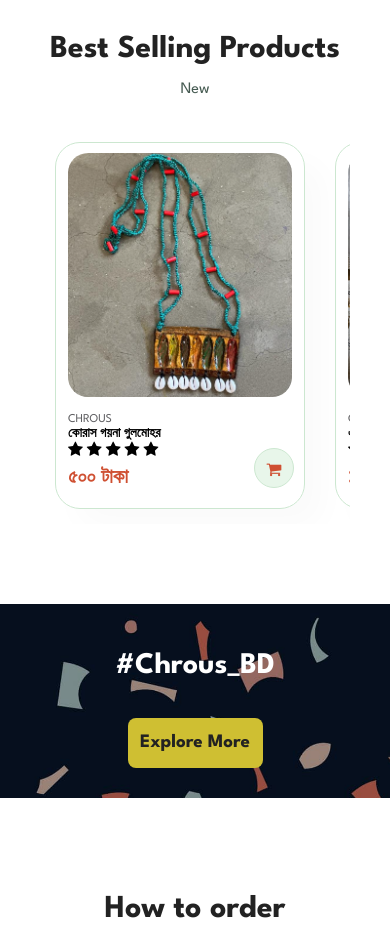
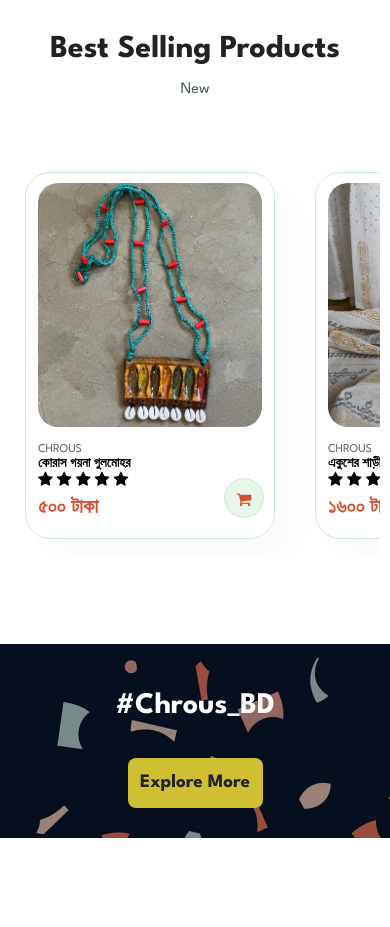
Before and after one commit to TM-EMTU/chrous, a plain HTML site: page index.html in a window 390 px wide. Shown: the part 860-1787 px from the top of the page. Drawn offline with Linux system fonts and the light colour scheme.

Commit message:
style.css

```diff
--- a/style.css
+++ b/style.css
@@ -441,9 +441,11 @@ p {
     text-align: start;
     padding: 50px 10;
   }
-  #Product1 .pro-container {
-    display: flex;
-    margin: 30px;
+  .pro-container {
+    grid-template-columns: repeat(2, 1fr);
+    gap: 10px;
+    margin-bottom: 40px;
+
   }
   #Product1 .pro .cart {
     overflow: hidden;
@@ -504,5 +506,4 @@ p {
   .icon {
     margin-bottom: 10px;
   }
-
 }
```
